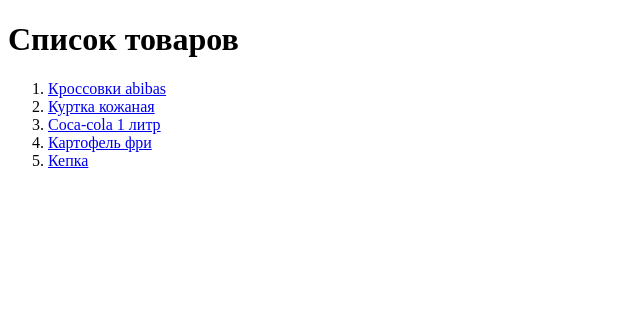
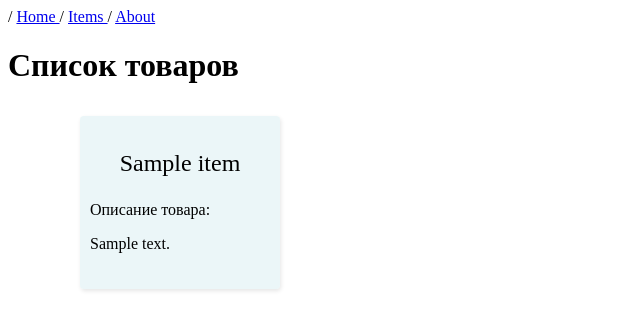
Before and after one commit to pavelb89/FirstDjango, a Django app: page /items/ in a window 1280 px wide. Shown: the top 330 px of the page, without its empty margins (0-640 px from the left). Run offline with Django 5.2, Linux system fonts and the light colour scheme; tables that the repository leaves empty hold one stand-in row (values such as "Sample post").

Commit message:
module 3

```diff
--- /dev/null
+++ b/Demo-extends-include/inc-1.html
@@ -0,0 +1,5 @@
+<div>
+    <p>
+        Какой-то кусок html, который можно подставить на любую другую страницу
+    </p>
+</div>
--- a/FirstDjango/settings.py
+++ b/FirstDjango/settings.py
@@ -38,7 +38,7 @@ INSTALLED_APPS = [
     'django.contrib.messages',
     'django.contrib.staticfiles',
     'MainApp',
-    # 'django_extensions',
+    'django_extensions',
 ]
 
 MIDDLEWARE = [
--- a/FirstDjango/urls.py
+++ b/FirstDjango/urls.py
@@ -22,5 +22,5 @@ urlpatterns = [
     path('', view=views.home),
     path('about/', view=views.about),
     path('items/', view=views.get_items),
-    path('item/<int:id>/', view=views.get_item),
+    path('item/<int:item_id>/', view=views.get_item),
 ]
--- a/MainApp/models.py
+++ b/MainApp/models.py
@@ -1,8 +1,14 @@
 from django.db import models
+
+from django.db.models import Manager # special for PyCharm Community
 
 # Create your models here.
 
 class Item(models.Model):
+    id = models.IntegerField(primary_key=True)
     name  = models.CharField(max_length=100)
-    brand = models.CharField(max_length=100)
+    brand = models.CharField(max_length=100, null=True)
     count = models.PositiveIntegerField()
+    description = models.TextField(max_length=200, default="Базовое описание")
+
+    objects: Manager  # <- this annotation
--- a/MainApp/views.py
+++ b/MainApp/views.py
@@ -4,14 +4,7 @@ from collections import defaultdict
 
 from django.http import HttpResponse, HttpResponseNotFound
 
-
-items = [
-   {"id": 1, "name": "Кроссовки abibas" ,"quantity": 5},
-   {"id": 2, "name": "Куртка кожаная" ,"quantity": 2},
-   {"id": 5, "name": "Coca-cola 1 литр" ,"quantity": 12},
-   {"id": 7, "name": "Картофель фри" ,"quantity": 0},
-   {"id": 8, "name": "Кепка" ,"quantity": 124},
-]
+from MainApp.models import Item
 
 
 def index(request):
@@ -24,32 +17,27 @@ def index(request):
 
 def about(request):
     author = {
-        'Имя': 'Иван',
-        'Фамилия': 'Иванов',
-        'Отчество': 'Петрович',
-        'Телефон': '8-923-600-01-02',
-        'email': 'vasya@mail.ru',
+    "name": "Иван",
+    "middle_name": "Петрович",
+    "last_name": "Иванов",
+    "phone": "8-923-600-01-02",
+    "email": "vasya@mail.ru",
     }
+    return render(request, "about.html", {"author": author})
 
 
-    text = f"""
-        Имя: <i>{author['Имя']}</i><br>
-        Отчество: <i>{author['Фамилия']}</i><br>
-        Фамилия: <i>{author['Отчество']}</i><br>
-        телефон: <i>{author['Телефон']}</i><br>
-        email: <i>{author['email']}</i>
-    """
-    return HttpResponse(text)
-
-
-def get_item(request, id):
-    for item in items:
-        if item['id'] == id:
-            return render(request, 'item.html', item)
-    return HttpResponseNotFound(f'<p>Товар c id={id} не найден</p>' + href_back)
+def get_item(request, item_id):
+    try:
+        item = Item.objects.get(id=item_id)
+    except Item.DoesNotExist:
+        return HttpResponseNotFound(f'Товар c id={item_id} не найден')
+    else:
+        context = {"item": item}
+        return render(request, "item_page.html", context)
 
 
 def get_items(request):
+    items = Item.objects.all()
     context = {"items": items}
     return render(request, "items_list.html", context)
 
--- /dev/null
+++ b/requirements.txt
@@ -0,0 +1,4 @@
+asgiref==3.8.1
+Django==5.1.2
+sqlparse==0.5.1
+tzdata==2024.2
--- a/templates/items_list.html
+++ b/templates/items_list.html
@@ -3,18 +3,72 @@
 <head>
     <meta charset="UTF-8">
     <title>Items list</title>
+    <style>
+        * {
+            box-sizing: border-box;
+        }
+        .item{
+            width:150pt;
+            height: 100%;
+            margin: 10px;
+            box-shadow: 1px 2px 4px rgba(0, 0, 0, 0.1);
+            border-radius: 4px;
+            padding-top:10px;
+            background: rgba(223, 241, 244, 0.625);
+        }
+
+        .item:hover {
+            background: rgb(207, 232, 237);
+            box-shadow: 4px 8px 16px rgba(71, 215, 240);
+        }
+
+        .item p{
+            padding-left: 10px;
+            padding-right: 10px;
+        }
+
+        .item_name{
+            font-size: 1.5em;
+            text-align:center;
+         }
+
+         .item a{
+            text-decoration: none;
+            color: black;
+            text-align: justify;
+
+         }
+        .items {
+            width: 100%;
+            display: grid;
+            /* Автоматически заполняем на всю ширину grid-контейнера */
+            grid-template-columns: repeat(auto-fill, 200px);
+            max-width: 1200px; /* Ширина grid-контейнера */
+            justify-content: center;
+            justify-items: center; /* Размещаем карточку по центру */
+            column-gap: 30px; /* Отступ между колонками */
+            row-gap: 40px; /* Отступ между рядами */
+            margin: 0 auto;
+          }
+    </style>
 </head>
 <body>
+    <header>
+        / <a href="/"> Home </a> / <a href="/items"> Items </a> / <a href="/about"> About </a>
+    </header>
 
     <h1> Список товаров </h1>
 
-    <ol>
+    <div class="items">
         {% for item in items %}
-            <!-- это текст не надо показывать, но он будет выполнен шаблонизатором: {{ item.quantity }}-->
-            {% comment %} это текст тоже не надо показывать, и он НЕ будет выполнен шаблонизатором  {% endcomment %}
-            <li><a href='/item/{{ item.id }}'> {{ item.name }} </a></li>
-            {# Пример комментария: {{ item.quantity }} #}
+        <div class="item">
+            <a href='/item/{{ item.id }}'>
+                <p class="item_name"> {{ item.name }} </p>
+                <p> Описание товара: </p>
+                <p> {{ item.description}} </p>
+            </a>
+        </div>
         {% endfor %}
-    </ol>
+    </div>
 </body>
 </html>
```
Also changed, not shown: Demo-extends-include/base.html (added, +25 -0 lines), Demo-extends-include/page1.html (added, +7 -0 lines), Demo-extends-include/page2.html (added, +11 -0 lines), templates/about.html (+22 -0 lines), templates/item.html (deleted, +0 -20 lines), templates/item_page.html (added, +25 -0 lines), MainApp/migrations/0001_initial.py (added), MainApp/migrations/0002_alter_item_brand_alter_item_id.py (added), MainApp/migrations/0003_item_description.py (added).
